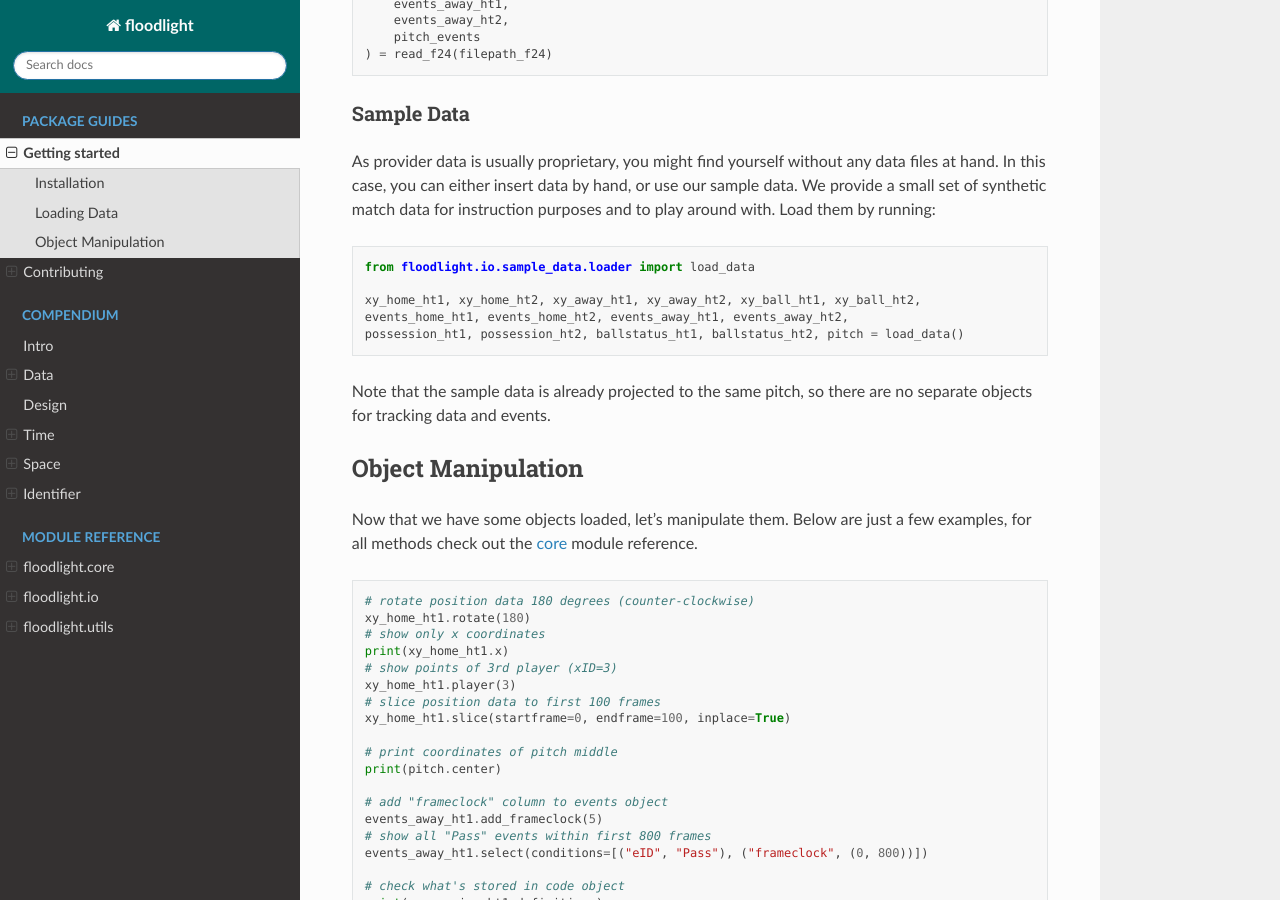
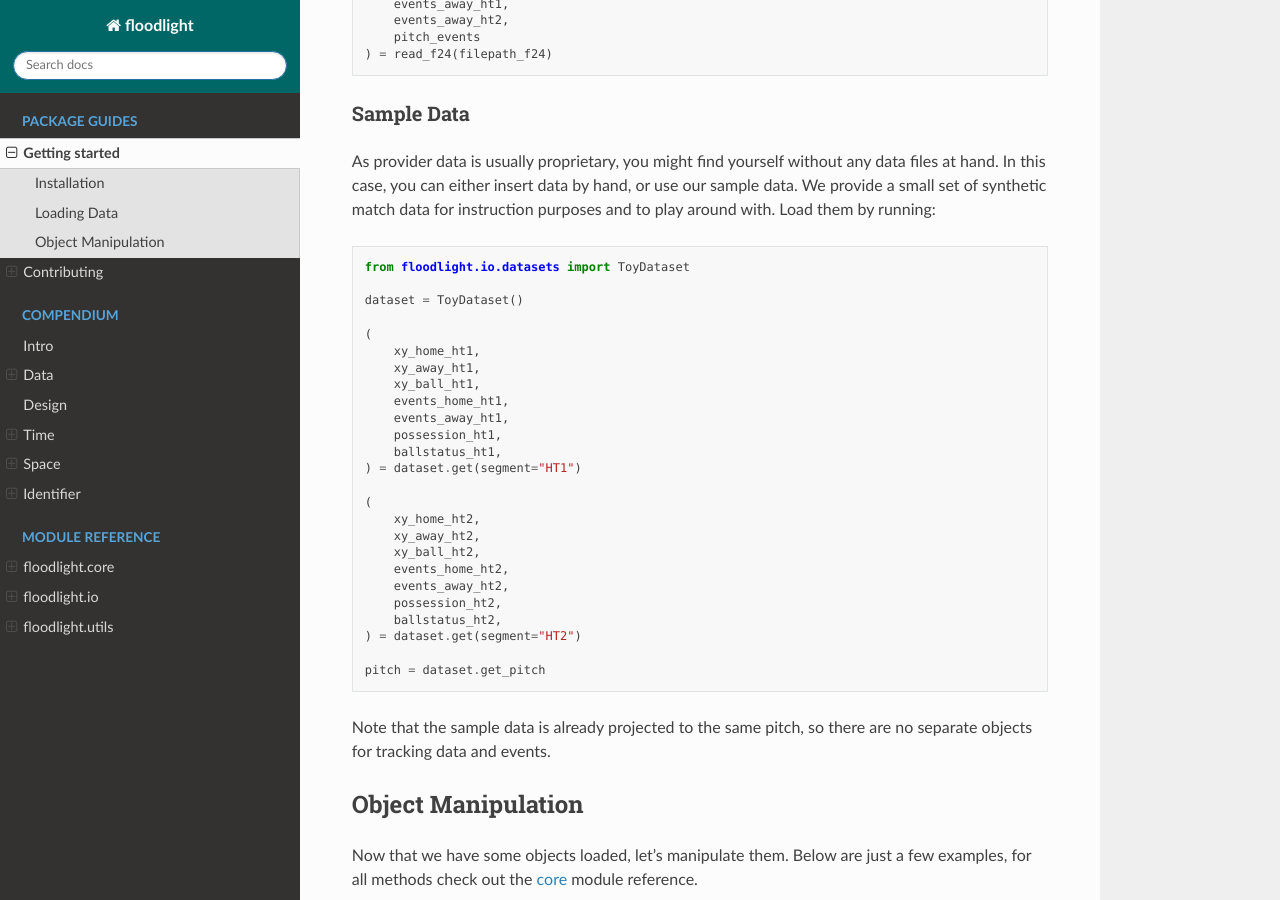
Before and after one commit to floodlight-sports/floodlight, a Sphinx documentation site: the page built from docs/source/guides/getting_started.rst, in a window 1280 px wide and 900 px high, scrolled down 1260 px. Built offline with Sphinx 7.4.7 and the Read the Docs theme 2.0.0, drawn with Linux system fonts in a browser that asks for light colours.

Commit message:
docs: add toy dataset example for getting started and remove sample_data from docs

```diff
--- a/docs/source/guides/getting_started.rst
+++ b/docs/source/guides/getting_started.rst
@@ -72,11 +72,32 @@ As provider data is usually proprietary, you might find yourself without any dat
 
 .. code-block:: python
 
-    from floodlight.io.sample_data.loader import load_data
+    from floodlight.io.datasets import ToyDataset
 
-    xy_home_ht1, xy_home_ht2, xy_away_ht1, xy_away_ht2, xy_ball_ht1, xy_ball_ht2,
-    events_home_ht1, events_home_ht2, events_away_ht1, events_away_ht2,
-    possession_ht1, possession_ht2, ballstatus_ht1, ballstatus_ht2, pitch = load_data()
+    dataset = ToyDataset()
+
+    (
+        xy_home_ht1,
+        xy_away_ht1,
+        xy_ball_ht1,
+        events_home_ht1,
+        events_away_ht1,
+        possession_ht1,
+        ballstatus_ht1,
+    ) = dataset.get(segment="HT1")
+
+    (
+        xy_home_ht2,
+        xy_away_ht2,
+        xy_ball_ht2,
+        events_home_ht2,
+        events_away_ht2,
+        possession_ht2,
+        ballstatus_ht2,
+    ) = dataset.get(segment="HT2")
+
+    pitch = dataset.get_pitch
+
 
 Note that the sample data is already projected to the same pitch, so there are no separate objects for tracking data and events.
 
--- a/docs/source/modules/io/io.rst
+++ b/docs/source/modules/io/io.rst
@@ -12,7 +12,6 @@ datasets.
    dfl
    kinexon
    opta
-   sample_data
    statsperform
    tracab
 
```
